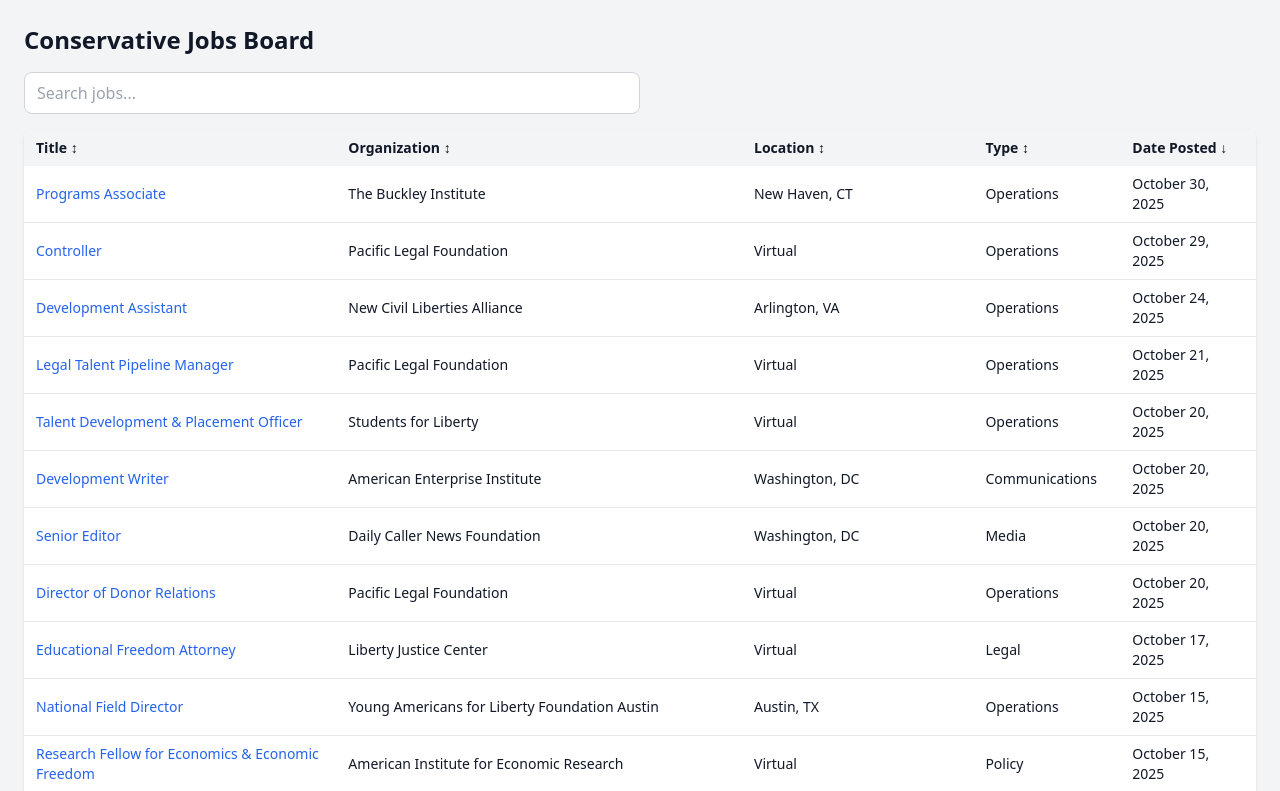
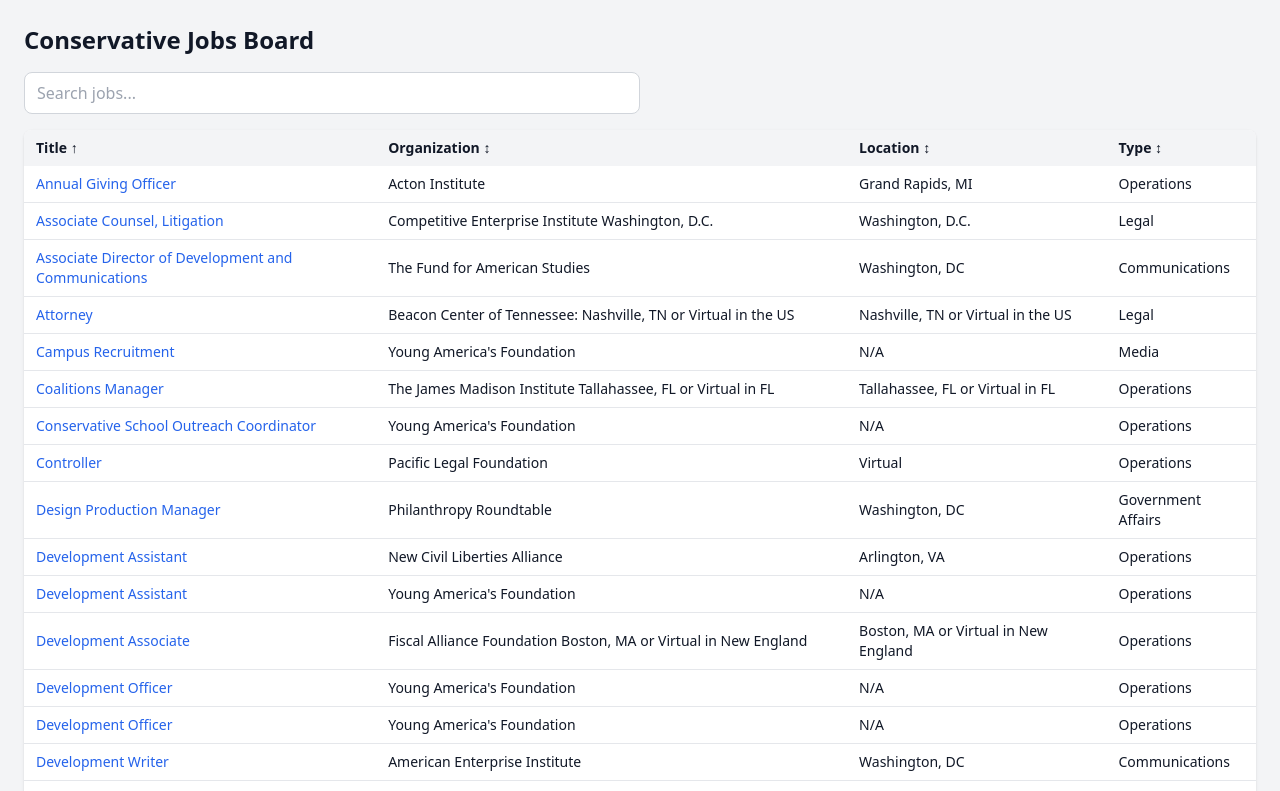
Before and after one commit to fmb15661/conservative-jobs-board, a React (Create React App) app in the folder frontend/: page / in a window 1280 px wide. Shown: the top 791 px of the page. Built offline with nearby package versions, Linux system fonts and the light colour scheme; no server answers.

Commit message:
Remove Date Posted column, ensure YAF organization displays

```diff
--- a/frontend/src/App.jsx
+++ b/frontend/src/App.jsx
@@ -3,8 +3,8 @@
 export default function App() {
   const [jobs, setJobs] = useState([]);
   const [sortConfig, setSortConfig] = useState({
-    key: "date_posted",
-    direction: "desc",
+    key: "title",
+    direction: "asc",
   });
   const [query, setQuery] = useState("");
 
@@ -29,36 +29,25 @@
     loadJobs();
   }, []);
 
-  // Enhanced normalization for YAF jobs
+  // Normalize job fields (handles both TM and YAF)
   function normalize(raw) {
-    const title =
-      raw.title ||
-      raw.position ||
-      raw.job_title ||
-      raw.name ||
-      raw.role ||
-      "Untitled";
-
-    const organization =
+    return {
+      title: raw.title || raw.position || "Untitled",
+      organization:
         raw.organization ||
         raw.org ||
         raw.company ||
         raw.employer ||
-      raw.employer_name ||
-      raw.institution ||
-      "Unknown";
-
-    const location =
+        "Unknown",
+      location:
         raw.location ||
         raw.job_location ||
         raw.city ||
         raw.jobCity ||
         raw.jobLocation ||
         raw["Job Location"] ||
-      (raw.meta && raw.meta.location) ||
-      "N/A";
-
-    const type =
+        "N/A",
+      type:
         raw.type ||
         raw.category ||
         raw.job_type ||
@@ -66,62 +55,12 @@
         raw.position_type ||
         raw.employment_type ||
         raw.categories ||
-      (Array.isArray(raw.tags) ? raw.tags.join(", ") : undefined) ||
-      (raw.meta && raw.meta.type) ||
-      "N/A";
-
-    const link =
-      raw.link ||
-      raw.url ||
-      raw.apply_url ||
-      raw.job_url ||
-      raw.href ||
-      (raw.meta && raw.meta.link) ||
-      "#";
-
-    // Date formats across YAF/TM variants
-    const rawDate =
-      raw.date_posted ||
-      raw.date ||
-      raw.posted ||
-      raw.posted_at ||
-      raw.post_date ||
-      raw.published ||
-      raw.publish_date ||
-      (raw.meta && raw.meta.date) ||
-      "";
-
-    const date_posted = cleanDate(rawDate);
-
-    return {
-      title: String(title).trim(),
-      organization: String(organization).trim(),
-      location: String(location).trim(),
-      type: String(type).trim(),
-      date_posted,
-      link: String(link).trim(),
+        "N/A",
+      link: raw.link || raw.url || "#",
     };
   }
 
-  function cleanDate(value) {
-    if (!value) return "N/A";
-    const d = new Date(value);
-    if (!isNaN(d)) return d.toISOString();
-    const match = /([A-Za-z]+)\s+(\d{1,2}),\s*(\d{4})/.exec(value);
-    if (match) {
-      const [_, m, day, y] = match;
-      const parsed = new Date(`${m} ${day}, ${y}`);
-      if (!isNaN(parsed)) return parsed.toISOString();
-    }
-    const mdy = /(\d{1,2})\/(\d{1,2})\/(\d{4})/.exec(value);
-    if (mdy) {
-      const [_, mo, da, yr] = mdy;
-      const parsed = new Date(`${yr}-${mo}-${da}`);
-      if (!isNaN(parsed)) return parsed.toISOString();
-    }
-    return value;
-  }
-
+  // Filter for search bar
   const filtered = useMemo(() => {
     if (!query) return jobs;
     const q = query.toLowerCase();
@@ -133,23 +72,14 @@
     );
   }, [jobs, query]);
 
+  // Sorting (no date column now)
   const sorted = useMemo(() => {
     const arr = [...filtered];
     const { key, direction } = sortConfig;
     const dir = direction === "asc" ? 1 : -1;
-
-    arr.sort((a, b) => {
-      if (key === "date_posted") {
-        const ad = new Date(a.date_posted);
-        const bd = new Date(b.date_posted);
-        if (isNaN(ad) || isNaN(bd))
-          return String(a.date_posted).localeCompare(
-            String(b.date_posted)
+    arr.sort((a, b) =>
+      dir * String(a[key] || "").localeCompare(String(b[key] || ""))
     );
-        return dir * (ad - bd);
-      }
-      return dir * String(a[key] || "").localeCompare(String(b[key] || ""));
-    });
     return arr;
   }, [filtered, sortConfig]);
 
@@ -161,7 +91,7 @@
           direction: prev.direction === "asc" ? "desc" : "asc",
         };
       }
-      return { key, direction: key === "date_posted" ? "desc" : "asc" };
+      return { key, direction: "asc" };
     });
   }
 
@@ -215,12 +145,6 @@
               >
                 Type {arrow("type")}
               </th>
-              <th
-                className="px-3 py-2 cursor-pointer"
-                onClick={() => toggleSort("date_posted")}
-              >
-                Date Posted {arrow("date_posted")}
-              </th>
             </tr>
           </thead>
           <tbody>
@@ -243,15 +167,12 @@
                 <td className="px-3 py-2">{job.organization}</td>
                 <td className="px-3 py-2">{job.location}</td>
                 <td className="px-3 py-2">{job.type}</td>
-                <td className="px-3 py-2">
-                  {formatDate(job.date_posted)}
-                </td>
               </tr>
             ))}
             {sorted.length === 0 && (
               <tr>
                 <td
-                  colSpan="5"
+                  colSpan="4"
                   className="text-center py-6 text-gray-500"
                 >
                   No jobs found.
@@ -267,15 +188,4 @@
       </p>
     </div>
   );
-
-  function formatDate(value) {
-    if (!value || value === "N/A") return "N/A";
-    const d = new Date(value);
-    if (isNaN(d)) return value;
-    return d.toLocaleDateString(undefined, {
-      year: "numeric",
-      month: "long",
-      day: "numeric",
-    });
 }
-}
```
Lines whose indentation alone changed are shown as unchanged.
